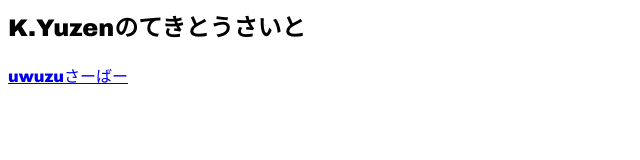
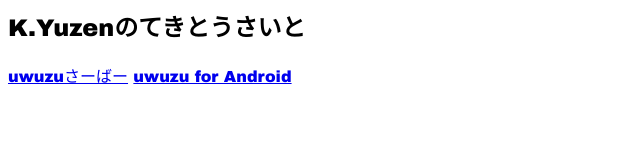
Before and after one commit to K-Yuzen-GitHub/K-Yuzen-GitHub.github.io, a plain HTML site: page index.html in a window 1280 px wide. Shown: the whole page, without its empty margins (0-640 px from the left). Drawn offline with Linux system fonts and the light colour scheme.

Commit message:
Update index.html

```diff
--- a/index.html
+++ b/index.html
@@ -10,6 +10,7 @@
   <body>
     <h2>K.Yuzenのてきとうさいと</h2>
     <a href="https://uwuzukyuzen.cloudfree.jp/">uwuzuさーばー</a>
+    <a href="/apk/uwuzu-debug.apk/" download>uwuzu for Android</a>
   </body>
   <script>
     console.log("Site Loaded.")
```
